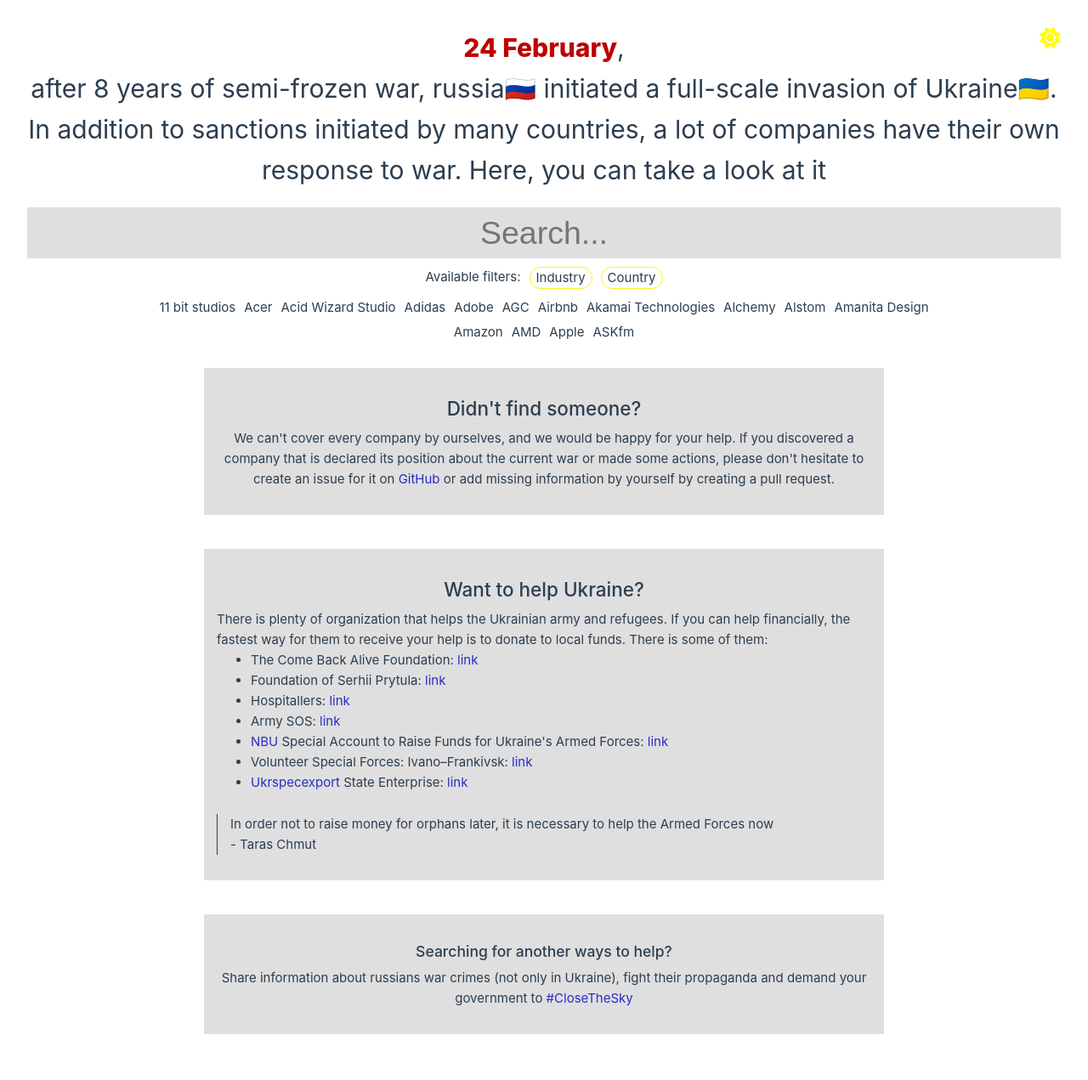
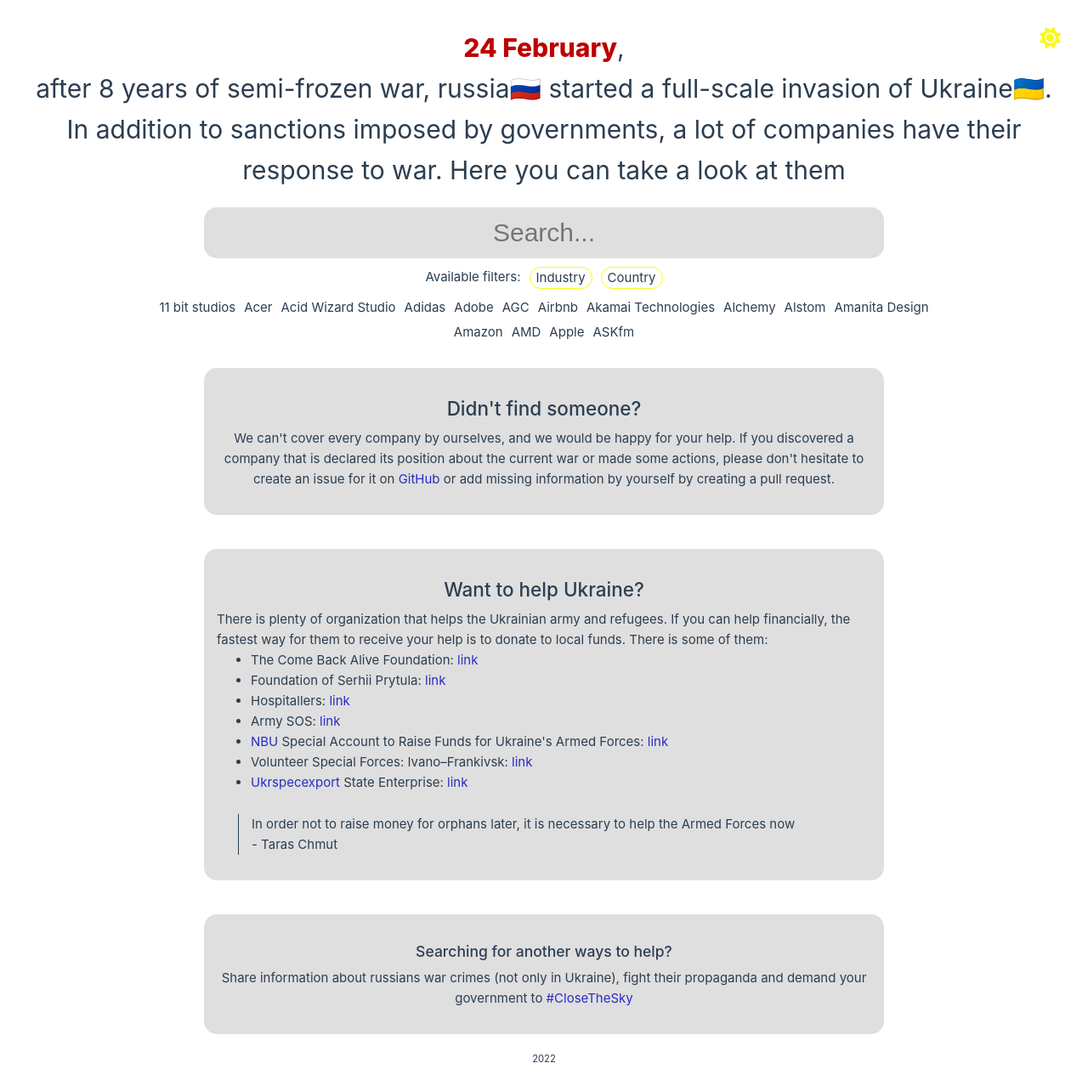
Before and after one commit to Syarol/how-did-they-respond, a Vue app: page / in a window 1280 px wide. Shown: the whole page at 85% size. Built offline with nearby package versions, Linux system fonts and the light colour scheme.

Commit message:
💄style: make borders more rounded

```diff
--- a/src/App.vue
+++ b/src/App.vue
@@ -1,12 +1,12 @@
 <template>
 	<mode-switch />
-	<div>
+	<div class='text-center'>
 		<h1 class='app-heading text-center'>
 			<a
 				class='link link--red'
 				href='https://en.wikipedia.org/wiki/2022_Russian_invasion_of_Ukraine'
 				style='font-weight: 800;'
-			>24 February</a>,<br> after 8 years of semi-frozen war, russia🇷🇺 initiated a full-scale invasion of Ukraine🇺🇦. In addition to sanctions initiated by many countries, a lot of companies have their own response to war. Here, you can take a look at it
+			>24 February</a>,<br> after 8 years of semi-frozen war, russia🇷🇺 started a full-scale invasion of Ukraine🇺🇦. In addition to sanctions imposed by governments, a lot of companies have their response to war. Here you can take a look at them
 		</h1>
 		<input
 			v-model='searchText'
@@ -138,6 +138,7 @@
 			>#CloseTheSky</a>
 		</p>
 	</section>
+	<span class='copyright'>2022</span>
 </template>
 
 <script>
@@ -227,7 +228,7 @@
 				let isAnyCategorySelected = activeCategories.length > 0;
 				let isAnyCountrySelected = activeCountries.length > 0;
 
-				let isCategoriesApplied = isAnyCategorySelected ? el?.industry.some(item => activeCategories.includes(item)) : null;
+				let isCategoriesApplied = isAnyCategorySelected ? el.industry.some(item => activeCategories.includes(item)) : null;
 				let isCountriesApplied = isAnyCountrySelected ? activeCountries.some(item => el.headquarters.includes(item.emoji)) : null;
 
 				if (isAnyCategorySelected && isAnyCountrySelected) {
@@ -274,10 +275,17 @@
 	font-weight: normal;
 }
 
+:root {
+	--color-white: #fff;
+	--color-blue: #2a2cc3;
+	--color-yellow: #f9f91e;
+	--color-red: #bd0000;
+}
+
 body {
 	min-height: 100vh;
 	color: #2c3e50;
-	background: #fff;
+	background: var(--color-white);
 	line-height: 1.6;
 	font-family: Inter, -apple-system, BlinkMacSystemFont, 'Segoe UI', Roboto, Oxygen, Ubuntu,
 		Cantarell, 'Fira Sans', 'Droid Sans', 'Helvetica Neue', sans-serif;
@@ -288,7 +296,7 @@
 }
 
 :root[data-mode="dark"] body {
-	color: #fff;
+	color: var(--color-white);
 	background: #181818;
 }
 
@@ -299,7 +307,7 @@
 	font-weight: normal;
 	margin: 0 auto;
 	max-width: 1280px;
-	padding: 2rem;
+	padding: 2rem 2rem 1rem 2rem;
 }
 
 a,
@@ -307,22 +315,19 @@
 .link:visited {
 	text-decoration: none;
 	transition: 0.4s;
-	color: #2a2cc3;
+	color: var(--color-blue);
 }
 
 :root[data-mode="dark"] .link,
 :root[data-mode="dark"] .link:visited {
-	color: #b5b51b;
+	color: var(--color-yellow);
 }
 
 .link--red,
-.link--red:visited {
-	color: #bd0000;
-}
-
+.link--red:visited,
 :root[data-mode="dark"] .link--red,
 :root[data-mode="dark"] .link--red:visited {
-	color: #bd0000;
+	color: var(--color-red);
 }
 
 .link--red:hover {
@@ -338,11 +343,13 @@
 	border-bottom: 2px solid #7f7f7f;
 	border: 0;
 	color: #000;
-	font-size: 2.5em;
+	font-size: 2em;
 	height: 60px;
 	margin-top: 20px;
 	text-align: center;
 	width: 100%;
+	max-width: 800px;
+	border-radius: 15px;
 }
 
 @media screen and (max-width: 480px) {
@@ -382,14 +389,14 @@
 
 .filter label{
 	border-radius: 15px;
-	border: 1px solid #f5f51f;
+	border: 1px solid var(--color-yellow);
 	cursor: pointer;
 	display: inline-block;
 	padding: 0 7px;
 }
 
 .filter input[type='checkbox']:checked + label {
-	background: #f5f51f;
+	background: var(--color-yellow);
 	color: #181818;
 }
 
@@ -455,14 +462,14 @@
 }
 
 .category {
-	border: 1px solid #f5f51f;
+	border: 1px solid var(--color-yellow);
 	padding: 0 7px;
 	border-radius: 15px;
 	cursor: pointer;
 }
 
 .category.active {
-	background: #f5f51f;
+	background: var(--color-yellow);
 	color: #181818;
 }
 
@@ -471,6 +478,7 @@
 	margin: 20px 0;
 	max-width: 800px;
 	padding: 30px 15px;
+	border-radius: 15px;
 }
 
 :root[data-mode="dark"] .info-section {
@@ -533,7 +541,7 @@
 }
 
 .quote {
-	margin-top: 25px;
+	margin: 25px 25px 0;
 	border-left: 1px solid #2c3e50;
 	padding-left: 15px;
 }
@@ -541,4 +549,8 @@
 :root[data-mode="dark"] .quote {
 	border-left: 1px solid #fff;
 }
+
+.copyright {
+	font-size: .75em;
+}
 </style>
--- a/src/components/modeSwitch.vue
+++ b/src/components/modeSwitch.vue
@@ -55,15 +55,17 @@
 
 <style scoped>
 .switcher {
+	cursor: pointer;
+	height: 25px;
 	position: fixed;
 	right: 2rem;
 	top: 2rem;
-	cursor: pointer;
+	width: 25px;
 	z-index: 100;
 }
 
 .switcher svg {
 	height: 25px;
-	fill: yellow;
+	fill: var(--color-yellow);
 	}
 </style>
--- a/src/components/waysOfSupportBlock.vue
+++ b/src/components/waysOfSupportBlock.vue
@@ -14,7 +14,7 @@
 			<li>
 				Foundation of Serhii Prytula: <a
 					class='link'
-					href='https://www.prytula-co.org/'
+					href='https://prytulafoundation.org/'
 				>link</a>
 			</li>
 			<li>
```
Also changed, not shown: 1 other file (tests, documents, lock files or other folders).
